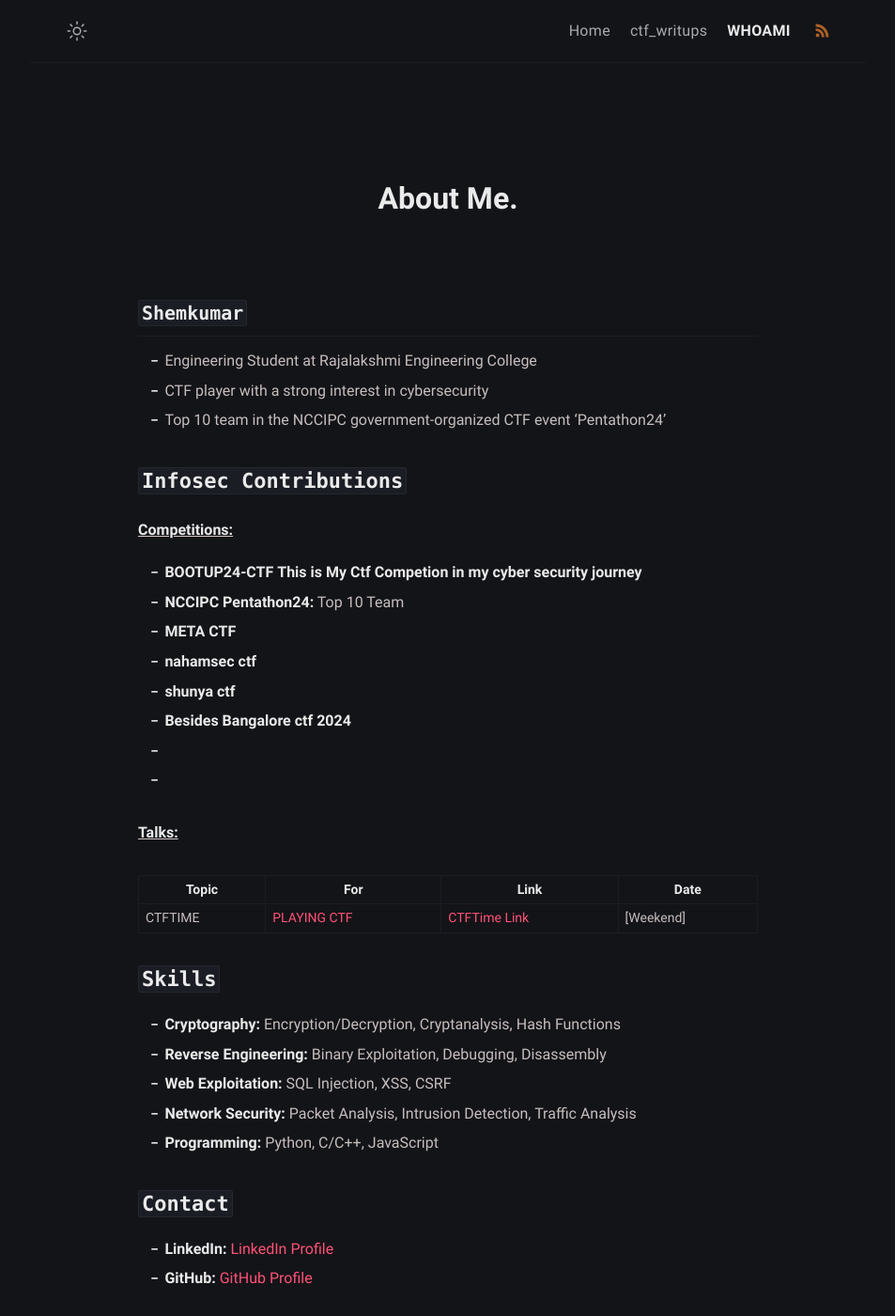
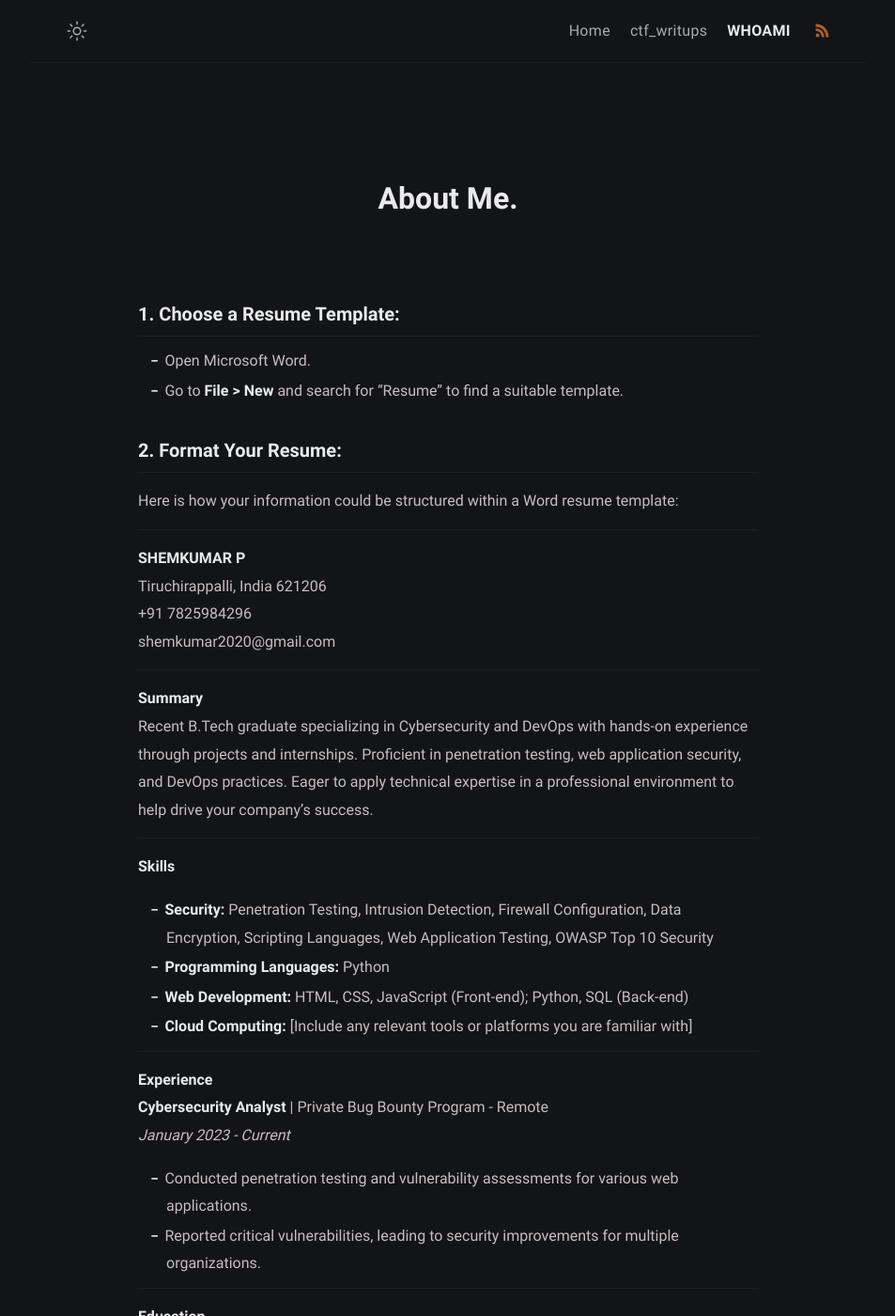
Before and after one commit to shemkumar/shemkumar.github.io, a Jekyll site: the page built from about.md, in a window 1280 px wide and 1400 px high. Shown: the whole window at 94% size, without its empty margins (163-1116 px from the left). Built offline with Jekyll 4.4.1, drawn with Linux system fonts in a browser that asks for light colours; some of the changed text lies outside the part shown.

Commit message:
Update about.md

```diff
--- a/about.md
+++ b/about.md
@@ -5,43 +5,88 @@ layout: page
 comments: false
 ---
 
-### `Shemkumar`
-- Engineering Student at Rajalakshmi Engineering College
-- CTF player with a strong interest in cybersecurity
-- Top 10 team in the NCCIPC government-organized CTF event 'Pentathon24'
 
-## `Infosec Contributions`
+### 1. **Choose a Resume Template:**
+   - Open Microsoft Word.
+   - Go to **File > New** and search for "Resume" to find a suitable template.
 
-<u><b>Competitions:</b></u>
+### 2. **Format Your Resume:**
 
-- **BOOTUP24-CTF** **This is My Ctf Competion in my cyber security journey**
-- **NCCIPC Pentathon24:** Top 10 Team
-- **META CTF**
-- **nahamsec ctf**
-- **shunya ctf**
-- **Besides Bangalore ctf 2024**
--
--
+   Here is how your information could be structured within a Word resume template:
 
-<u><b>Talks:</b></u>
+---
 
-| **Topic** | **For** | **Link** | **Date** |
-|-----------|---------|----------|----------|
-| CTFTIME   | [PLAYING CTF](https://ctftime.org/team/300382) | [CTFTime Link](https://ctftime.org/team/300382) | [Weekend] |
+**SHEMKUMAR P**
+Tiruchirappalli, India 621206
++91 7825984296
+shemkumar2020@gmail.com
 
-## `Skills`
+---
 
-- **Cryptography:** Encryption/Decryption, Cryptanalysis, Hash Functions
-- **Reverse Engineering:** Binary Exploitation, Debugging, Disassembly
-- **Web Exploitation:** SQL Injection, XSS, CSRF
-- **Network Security:** Packet Analysis, Intrusion Detection, Traffic Analysis
-- **Programming:** Python, C/C++, JavaScript
+**Summary**
+Recent B.Tech graduate specializing in Cybersecurity and DevOps with hands-on experience through projects and internships. Proficient in penetration testing, web application security, and DevOps practices. Eager to apply technical expertise in a professional environment to help drive your company’s success.
 
-## `Contact`
+---
 
-- **LinkedIn:** [LinkedIn Profile](https://www.linkedin.com/in/shemkumar-p-665b39224/)
-- **GitHub:** [GitHub Profile](https://github.com/shemkumar)
+**Skills**
+- **Security:** Penetration Testing, Intrusion Detection, Firewall Configuration, Data Encryption, Scripting Languages, Web Application Testing, OWASP Top 10 Security
+- **Programming Languages:** Python
+- **Web Development:** HTML, CSS, JavaScript (Front-end); Python, SQL (Back-end)
+- **Cloud Computing:** [Include any relevant tools or platforms you are familiar with]
 
-## `Achievements / Notable Things`
+---
 
-- Participated in numerous CTF competitions and consistently performed well
+**Experience**
+**Cybersecurity Analyst** | Private Bug Bounty Program - Remote
+*January 2023 - Current*
+- Conducted penetration testing and vulnerability assessments for various web applications.
+- Reported critical vulnerabilities, leading to security improvements for multiple organizations.
+
+---
+
+**Education**
+**Bachelor of Technology in Information Technology**
+Rajalakshmi Engineering College, Chennai
+*Expected May 2025*
+- Specialization in Cybersecurity and DevOps.
+
+---
+
+**Projects**
+**Wi-Fi Automation Script**
+- Developed a Python script to automate captive portal logins, improving user experience by streamlining the connection process.
+- **GitHub:** [wifi_automation](https://github.com/shemkumar/wifi_automation)
+
+**Google Dork Search Engine**
+- Created a JavaScript-based tool for automating Google Dork queries to identify potential security vulnerabilities.
+- **GitHub:** [search](https://github.com/shemkumar/search)
+
+---
+
+**Awards & Acknowledgments**
+- **PENTATHON 2024, AICTE, NCIIPC, MoE (Ministry of Education)**
+  *April 2024*
+  - Secured a top 10 position in a national cybersecurity hackathon.
+
+- **Tata Consultancy Services (TCS)**
+  *May 2024*
+  - Recognized for identifying and reporting a critical vulnerability in their email notification system.
+
+- **Government of Tamil Nadu State Scholarship Portal**
+  *October 2023*
+  - Reported and acknowledged for an Admin Authentication Bypass vulnerability.
+
+- **National Critical Information Infrastructure Protection Centre (NCIIPC)**
+  - Acknowledged for identifying and reporting a Sensitive Information Disclosure vulnerability in the SSP Student Service.
+
+---
+
+**My CTF Diary**
+Actively participating in Capture The Flag (CTF) competitions. Documenting challenges, solutions, and learnings on my [CTF Diary](https://shemkumar.github.io/), showcasing growth and problem-solving skills.
+
+---
+
+**Certificates**
+Access my certificates [here](https://drive.google.com/drive/folders/1S6msMJeIn-FNxCvnf-ta3kZbryxDHaBI).
+
+---
```
